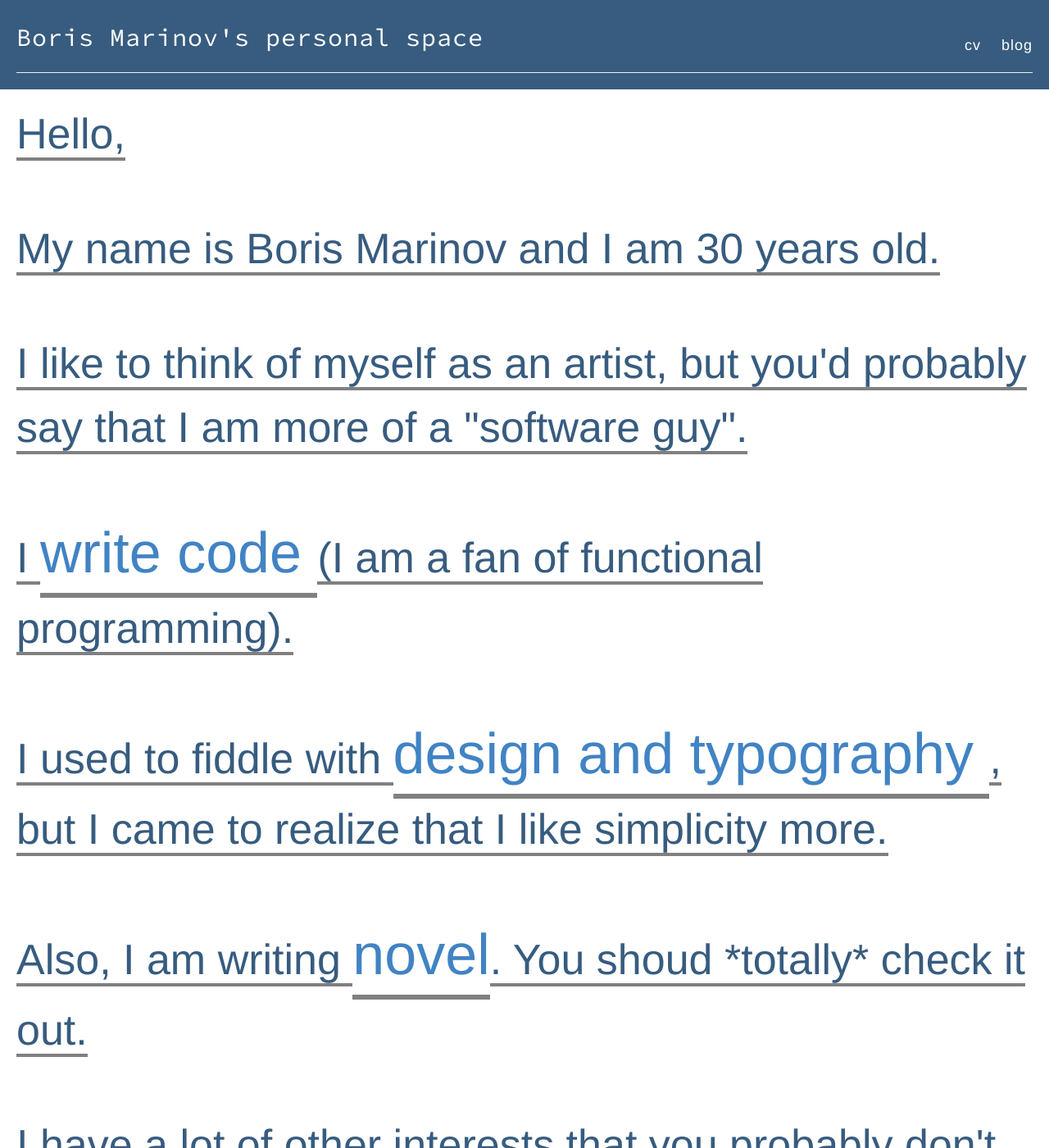
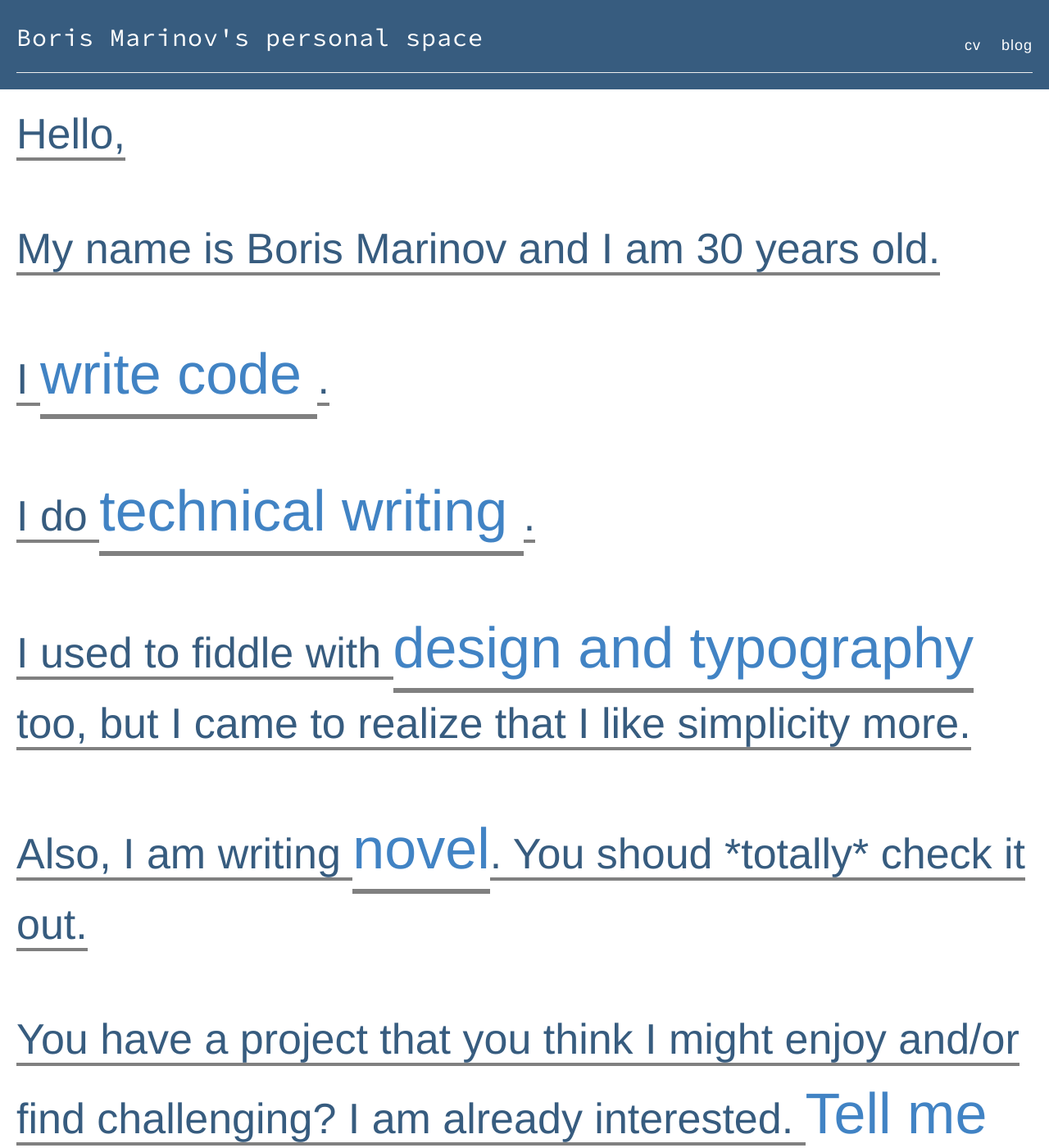
Before and after one commit to abuseofnotation/abuseofnotation.github.io, a Jekyll site: the page built from index.html, in a window 1280 px wide and 1400 px high. Shown: the whole window at 82% size. Built offline with Jekyll 4.4.1, drawn with Linux system fonts in a browser that asks for light colours; Markdown is read by kramdown in place of the engine named in the settings; some of the changed text lies outside the part shown.

Commit message:
Update index.html

```diff
--- a/index.html
+++ b/index.html
@@ -4,12 +4,11 @@ layout: default
 <div class="hello">
   <p><span>Hello, </span></p>
   <p><span>My name is Boris Marinov and I am 30 years old.</span></p>
-  <p><span>I like to think of myself as an artist, but you'd probably say that I am more of a "software guy".</span></p>
-  <p><span>I <a href="http://github.com/boris-marinov"> write code </a> (I am a fan of functional programming).</span></p>
-  <p><span>I used to fiddle with <a href="http://www.myfonts.com/foundry/Evolutionfonts/" target="_blank">design and typography </a>, but I came to realize that I like simplicity more.
+  <p><span>I <a href="http://github.com/boris-marinov"> write code </a>.</span></p>
+  <p><span>I do <a href="http://stackoverflow.com/questions/18839135/how-timers-work-in-javascript/28001480#28001480"> technical writing </a>.</span></p>
+  <p><span>I used to fiddle with <a href="http://www.myfonts.com/foundry/Evolutionfonts/" target="_blank">design and typography </a>too, but I came to realize that I like simplicity more.
   </span></p>
   <p><span>Also, I am writing <a href="https://boris-marinov.gitbooks.io/the-case/content/" target="_blank">novel</a>. You shoud *totally* check it out.</span></p>
-  <p><span>I have a lot of other interests that you probably don't care about.</span></p>
   <p><span>You have a project that you think I might enjoy and/or find challenging? I am already interested.
     <a href="mailto:marinovboris@gmail.com">Tell me about it</a>.</span></p>
   <p><span>Here is a more <a href="{{site.baseurl}}/cv">official-looking CV </a> </span></p>
```
